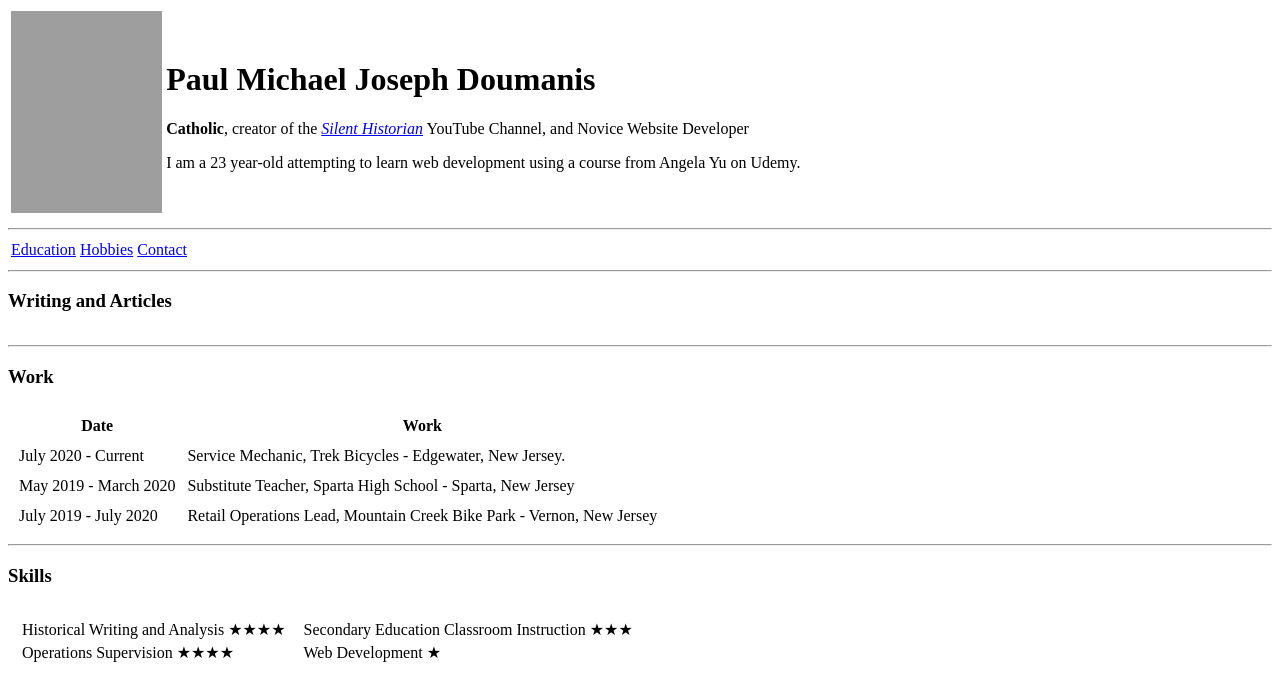
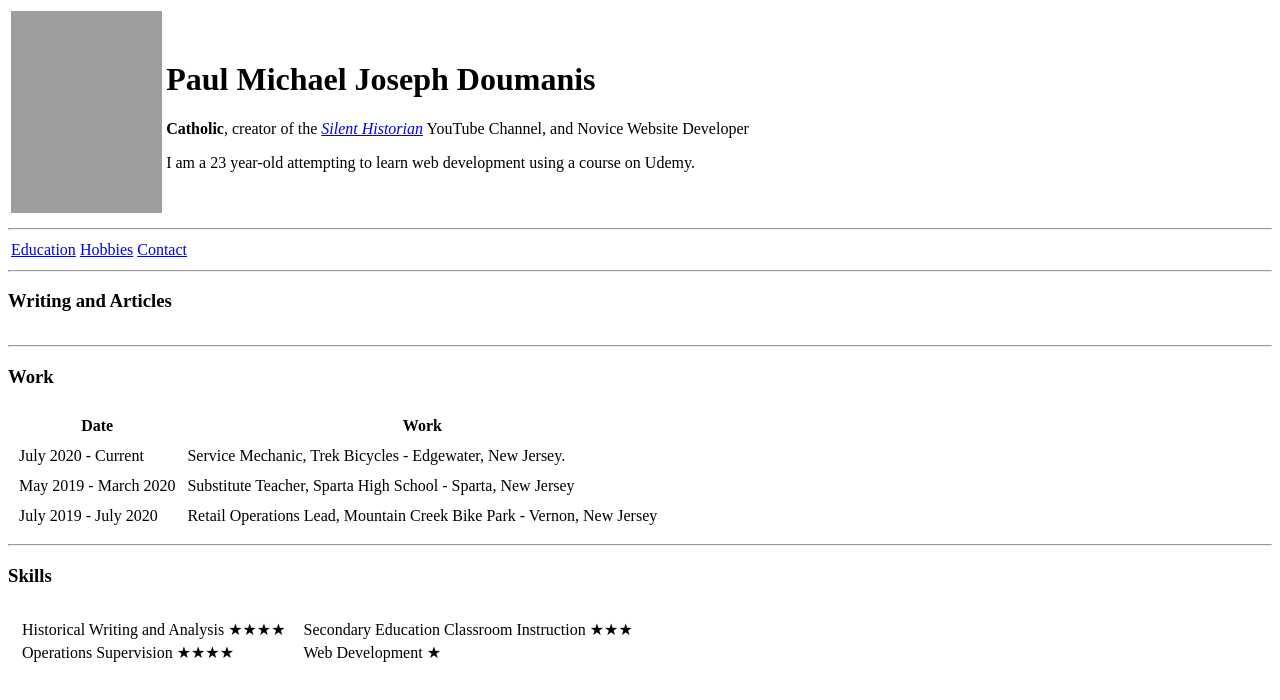
Before and after one commit to pmjdoumanis/Personal-Site, a plain HTML site: page index.html in a window 1280 px wide. Drawn offline with Linux system fonts and the light colour scheme; grey boxes are pictures that could not be loaded.

Commit message:
Updated Index.html
Updated index.html

```diff
--- a/index.html
+++ b/index.html
@@ -14,7 +14,7 @@
       <td>
         <h1>Paul Michael Joseph Doumanis</h1>
         <p><strong>Catholic</strong>, creator of the <a href="https://www.youtube.com/channel/UCDqN36oKT_0q1OexKYwDxig?"><i>Silent Historian</i></a> YouTube Channel, and Novice Website Developer</p>
-        <p>I am a 23 year-old attempting to learn web development using a course from Angela Yu on Udemy.</p>
+        <p>I am a 23 year-old attempting to learn web development using a course on Udemy.</p>
       </td>
     </tr>
   </table>
```
